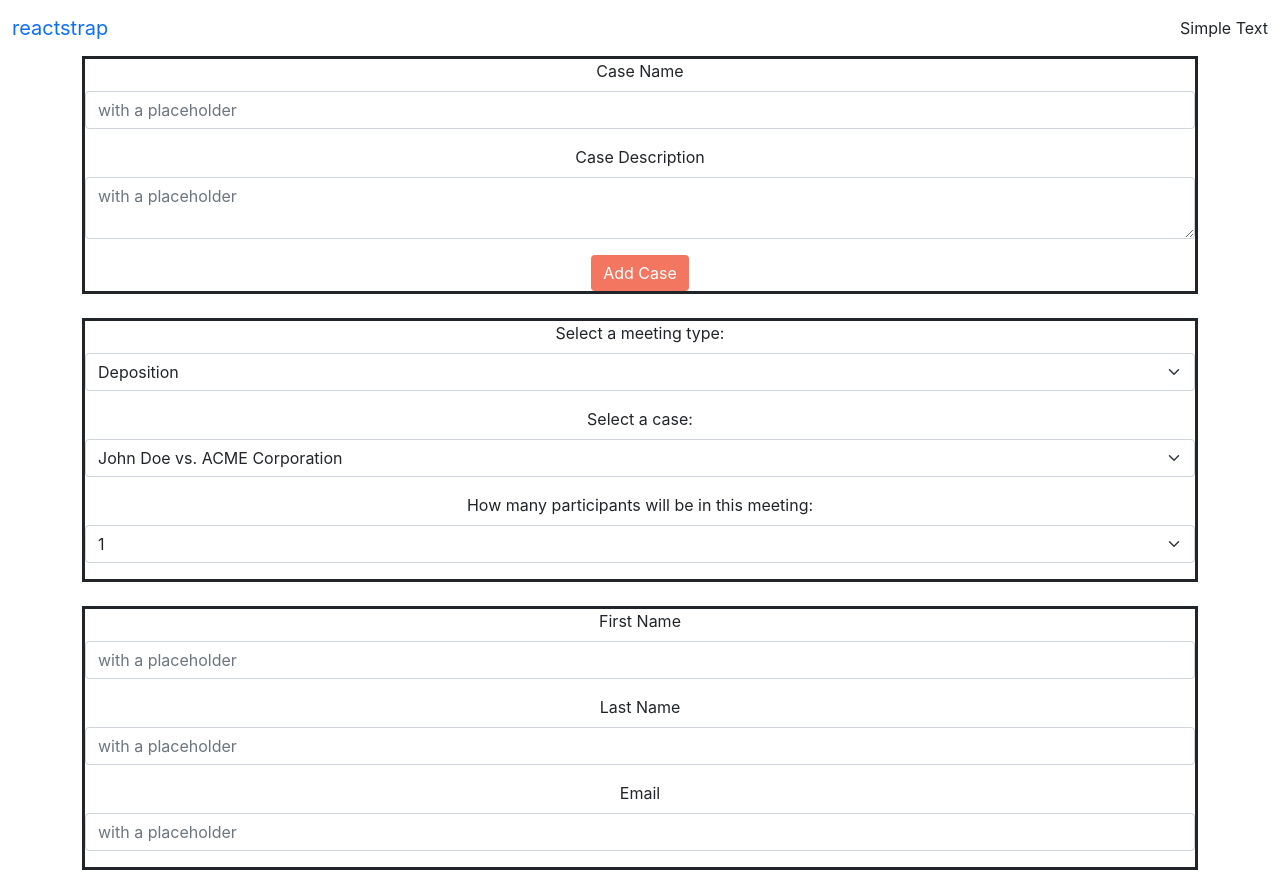
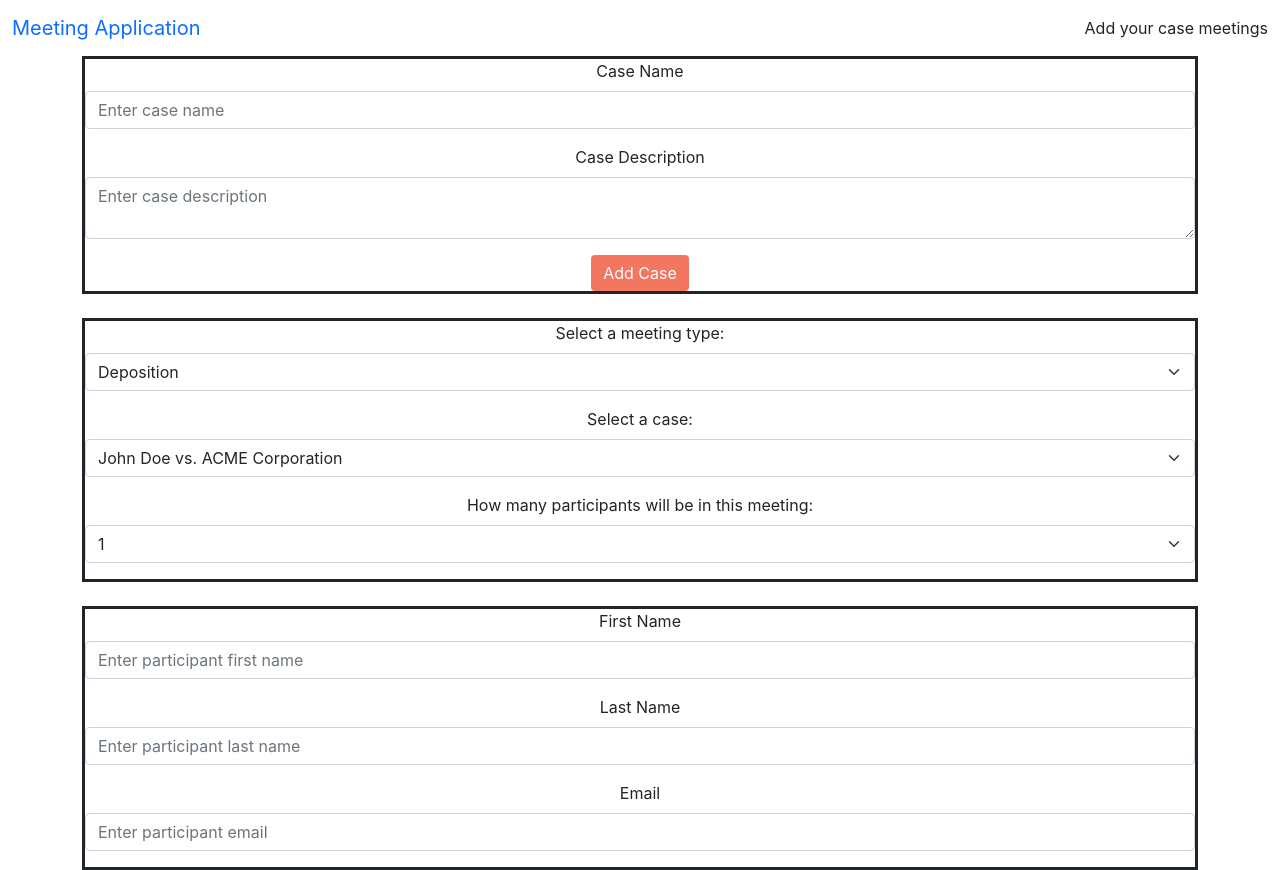
Before and after one commit to benclark1110/meeting-application, a React (Create React App) app in the folder meeting-app/: page / in a window 1280 px wide. Built offline with nearby package versions, Linux system fonts and the light colour scheme.

Commit message:
updating placeholders

```diff
--- a/meeting-app/src/components/add-case.tsx
+++ b/meeting-app/src/components/add-case.tsx
@@ -38,7 +38,7 @@ export const Case: React.FC = (props: any) => {
                     <Input
                         id="caseName"
                         name="caseName"
-                        placeholder="with a placeholder"
+                        placeholder="Enter case name"
                         type="text"
                         onChange={(e:any) => setCases({ ...cases, name: e.target.value })}
                     />
@@ -50,7 +50,7 @@ export const Case: React.FC = (props: any) => {
                     <Input
                         id="caseDescription"
                         name="caseDescription"
-                        placeholder="with a placeholder"
+                        placeholder="Enter case description"
                         type="textarea"
                         onChange={(e:any) => setCases({ ...cases, description: e.target.value })}
                     />
--- a/meeting-app/src/components/add-participant.tsx
+++ b/meeting-app/src/components/add-participant.tsx
@@ -17,7 +17,7 @@ export const Participant: React.FC = (props: any) => {
                 <Input
                     id="firstName"
                     name="firstName"
-                    placeholder="with a placeholder"
+                    placeholder="Enter participant first name"
                     type="text"
                 />
             </FormGroup>
@@ -28,7 +28,7 @@ export const Participant: React.FC = (props: any) => {
                 <Input
                     id="lastName"
                     name="lastName"
-                    placeholder="with a placeholder"
+                    placeholder="Enter participant last name"
                     type="text"
                 />
             </FormGroup>
@@ -39,7 +39,7 @@ export const Participant: React.FC = (props: any) => {
                 <Input
                     id="participantEmail"
                     name="participantEmail"
-                    placeholder="with a placeholder"
+                    placeholder="Enter participant email"
                     type="email"
                 />
             </FormGroup>
--- a/meeting-app/src/components/header.tsx
+++ b/meeting-app/src/components/header.tsx
@@ -9,8 +9,8 @@ const Header = (props: any) => {
   return (
     <div>
       <Navbar>
-        <NavbarBrand href="/">reactstrap</NavbarBrand>
-        <NavbarText>Simple Text</NavbarText>
+        <NavbarBrand href="/">Meeting Application</NavbarBrand>
+        <NavbarText>Add your case meetings</NavbarText>
       </Navbar>
     </div>
   );
```
